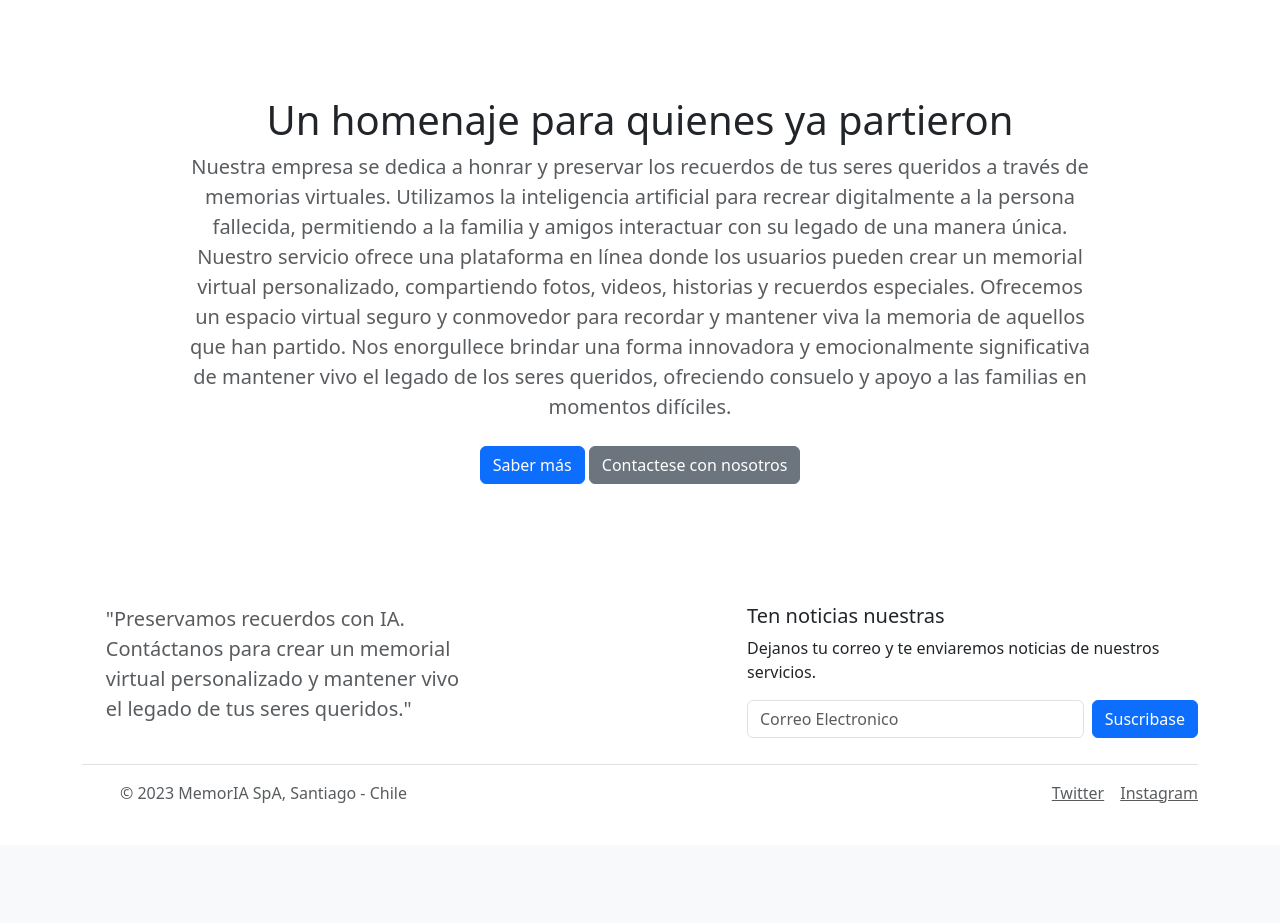
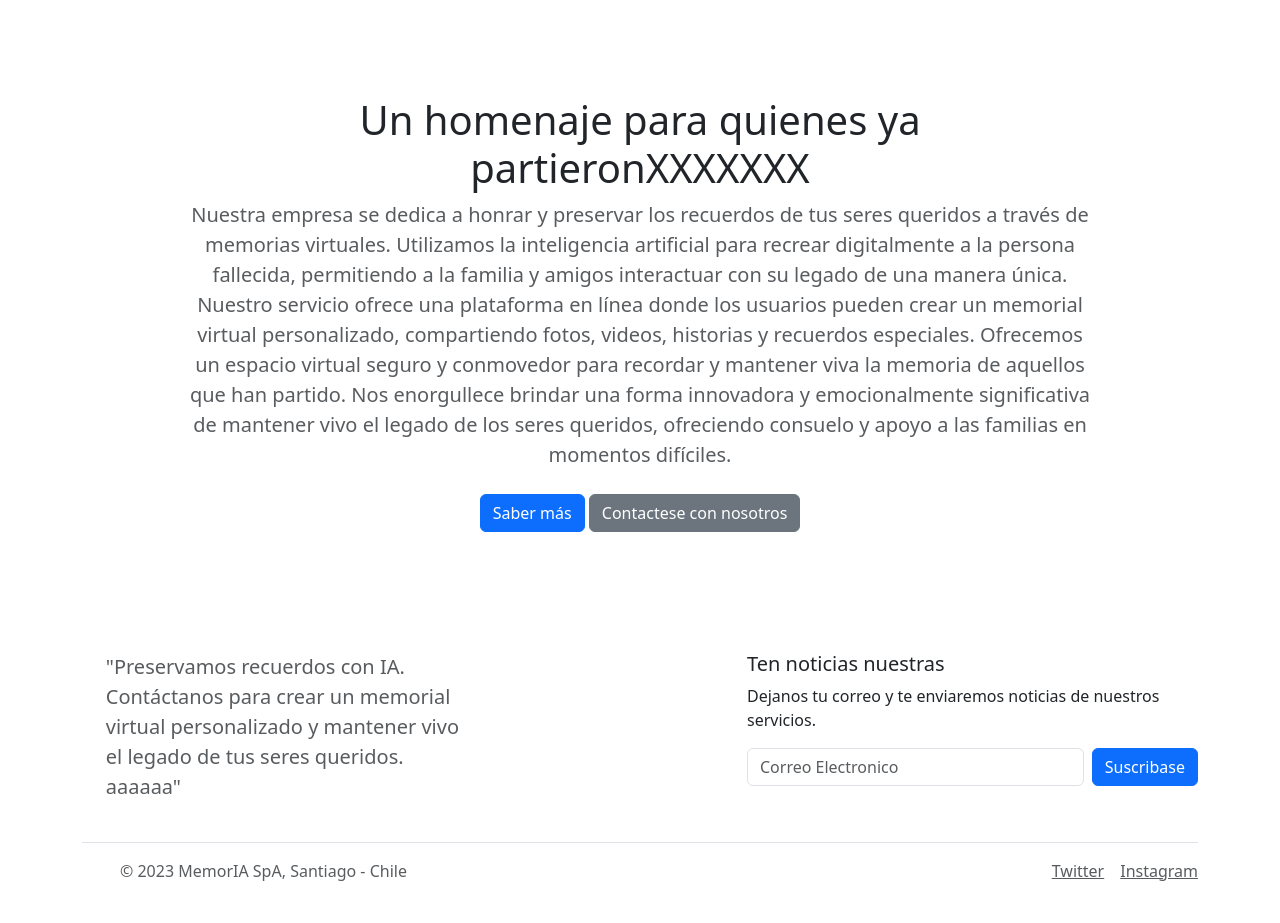
Before and after one commit to rodgonzalezv/memor.ia, a Django app: page / in a window 1280 px wide. Shown: the part 950-1873 px from the top of the page. Before the commit the page ends 1753 px from the top, so only its background shows below. Run offline with Django 5.2, Linux system fonts and the light colour scheme; some libraries are stand-ins or nearby versions.

Commit message:
test video

```diff
--- a/templates/layouts/web_base.html
+++ b/templates/layouts/web_base.html
@@ -89,7 +89,7 @@ bienvenido
         <div class="row">
             <div class="col-4 mx-auto">
                 <p class="lead text-body-secondary">
-                    "Preservamos recuerdos con IA. Contáctanos para crear un memorial virtual personalizado y mantener vivo el legado de tus seres queridos."
+                    "Preservamos recuerdos con IA. Contáctanos para crear un memorial virtual personalizado y mantener vivo el legado de tus seres queridos.   aaaaaa"
                 </p>
             </div>
 
--- a/templates/web_inicio.html
+++ b/templates/web_inicio.html
@@ -42,7 +42,7 @@
     <section class="py-5 text-center container">
         <div class="row py-lg-5">
             <div class="col-10 mx-auto">
-                <h1 class="fw-light">Un homenaje para quienes ya partieron</h1>
+                <h1 class="fw-light">Un homenaje para quienes ya partieronXXXXXXX</h1>
                 <p class="lead text-body-secondary">Nuestra empresa se dedica a honrar y preservar los recuerdos de tus seres queridos a través de memorias virtuales. Utilizamos la inteligencia artificial para recrear digitalmente a la persona fallecida, permitiendo a la familia y amigos interactuar con su legado de una manera única. Nuestro servicio ofrece una plataforma en línea donde los usuarios pueden crear un memorial virtual personalizado, compartiendo fotos, videos, historias y recuerdos especiales. Ofrecemos un espacio virtual seguro y conmovedor para recordar y mantener viva la memoria de aquellos que han partido. Nos enorgullece brindar una forma innovadora y emocionalmente significativa de mantener vivo el legado de los seres queridos, ofreciendo consuelo y apoyo a las familias en momentos difíciles.</p>
                 <p>
                     <button type="button" class="btn btn-primary" data-bs-toggle="modal" data-bs-target="#modalSaberMas">
```
